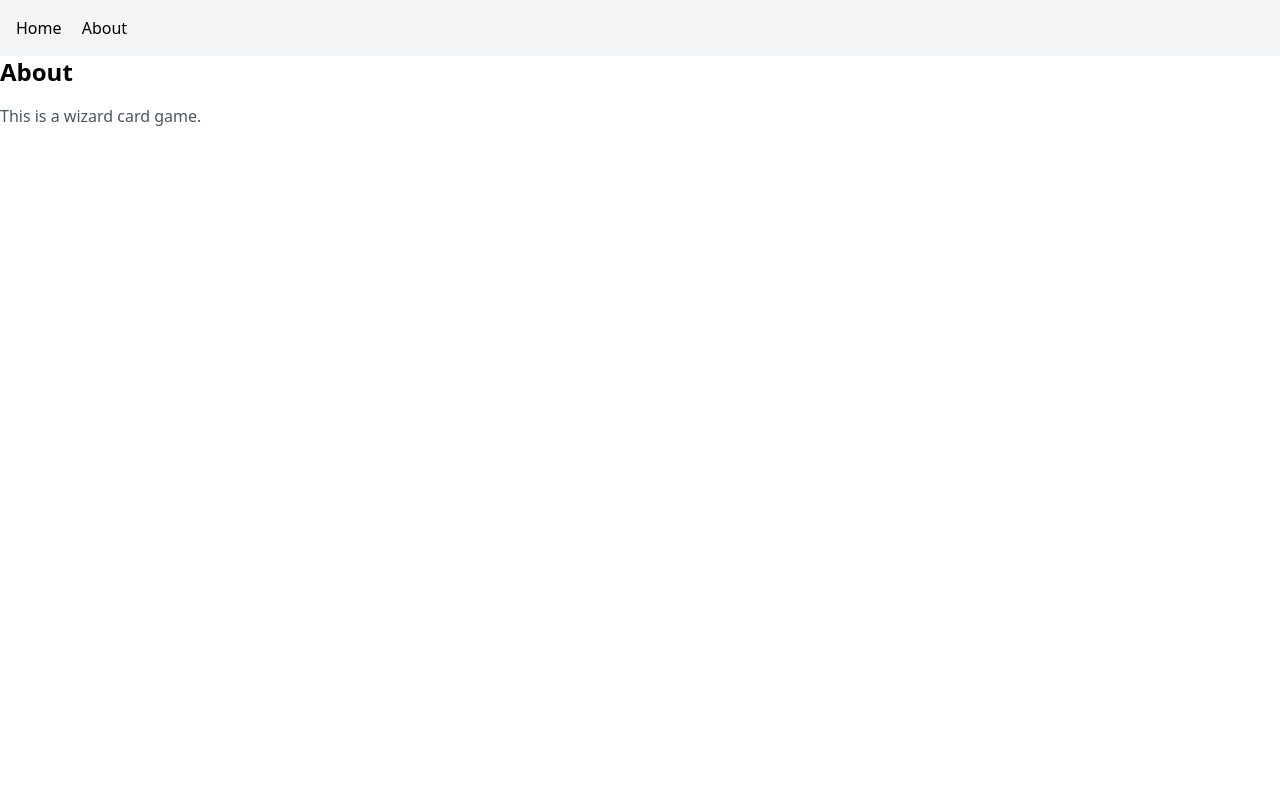
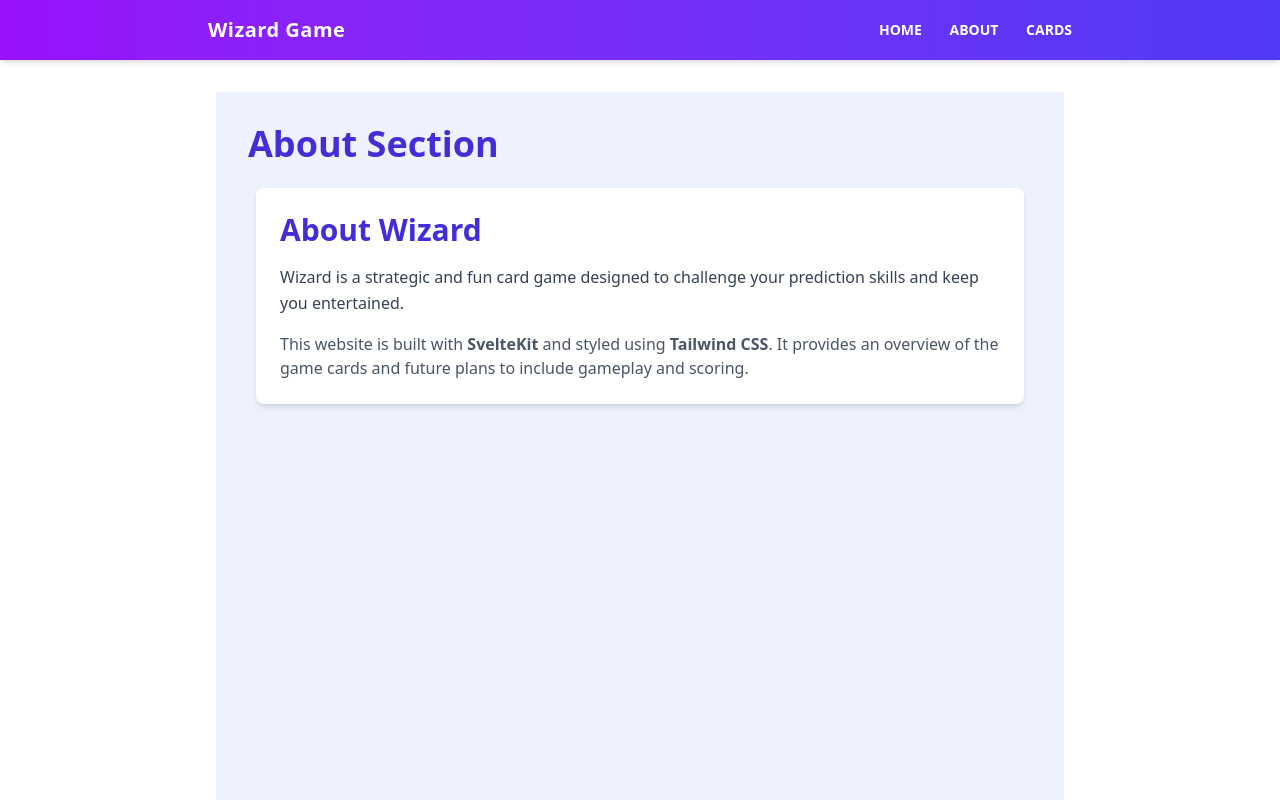
Before and after one commit to tf664/worldwidewizard, a SvelteKit app: page /about in a window 1280 px wide. Shown: the top 800 px of the page. Built offline with nearby package versions, Linux system fonts and the light colour scheme.

Commit message:
New structure

```diff
--- a/src/lib/WizardCard.svelte
+++ /dev/null
@@ -1,7 +0,0 @@
-<script>
-	export let name = 'Seherin';
-</script>
-
-<div class="border p-4 rounded shadow text-center">
-	🧙 {name}
-</div>
--- /dev/null
+++ b/src/lib/components/Card.svelte
@@ -0,0 +1,9 @@
+<script lang="ts">
+	export let name: string;
+	export let description: string;
+</script>
+
+<div class="p-4 border rounded-lg shadow hover:shadow-lg transition bg-white">
+	<h2 class="text-xl font-bold mb-2">{name}</h2>
+	<p class="text-gray-600 text-sm">{description}</p>
+</div>
--- a/src/routes/+layout.svelte
+++ b/src/routes/+layout.svelte
@@ -1,7 +1,24 @@
 <script lang="ts">
 	import '../app.css';
-
-	let { children } = $props();
+	export let data;
 </script>
 
-{@render children()}
+<header class="bg-gradient-to-r from-purple-600 to-indigo-600 text-white shadow-md">
+	<nav class="max-w-4xl mx-auto flex items-center justify-between p-4">
+		<h1 class="font-extrabold text-xl tracking-wide">Wizard Game</h1>
+		<div class="space-x-6 text-sm font-semibold uppercase">
+			<a href="/" class="hover:underline hover:text-yellow-300">Home</a>
+			<a href="/about" class="hover:underline hover:text-yellow-300">About</a>
+			<a href="/cards" class="hover:underline hover:text-yellow-300">Cards</a>
+		</div>
+	</nav>
+</header>
+
+<main class="max-w-4xl mx-auto mt-8 px-6">
+	<slot />
+</main>
+
+<footer class="max-w-4xl mx-auto mt-16 px-6 py-4 border-t text-center text-gray-500 text-xs">
+	<br> <br>
+	&copy; 2025 Wizard Game. All rights reserved.
+</footer>
--- a/src/routes/+page.svelte
+++ b/src/routes/+page.svelte
@@ -1,25 +1,9 @@
 <script>
-	import WizardCard from '$lib/WizardCard.svelte';
-
 	let count = $state(0);
-
-	import { fade } from 'svelte/transition';
-	let visible = true;
 </script>
 
-<h1>Digga leck mal dick Eier</h1>
-
-<p>
-	<a
-		class="text-blue-600 underline hover:text-blue-800"
-		href="https://youtu.be/xvFZjo5PgG0?si=q6YFLd1lnzocaw_O"
-		target="_blank">Click here</a
-	> to read the documentation
-</p>
-
-{#if visible}
-	<p transition:fade>Hello world</p>
-{/if}
+<h1 class="text-3xl font-bold mb-4">Welcome to Wizard</h1>
+<p class="text-gray-700">This is a simple card game app built with SvelteKit and Tailwind CSS.</p>
 
 <button
 	onclick={() => count++}
@@ -27,6 +11,3 @@
 >
 	clicks: {count}
 </button>
-
-<br /> <br />
-<WizardCard name="Magier" />
--- a/src/routes/about/+layout.svelte
+++ b/src/routes/about/+layout.svelte
@@ -1,5 +1,14 @@
-<nav class="bg-gray-100 p-4">
-	<a href="/" class="mr-4">Home</a>
-	<a href="/about">About</a>
-</nav>
-<slot />
+<script>
+		import '../../app.css';
+	export let data;
+</script>
+
+<div class="min-h-screen bg-indigo-50 p-8">
+	<header class="mb-6">
+		<h1 class="text-4xl font-bold text-indigo-700">About Section</h1>
+	</header>
+
+	<main class="max-w-3xl mx-auto bg-white p-6 rounded-lg shadow-md">
+		<slot />
+	</main>
+</div>
--- a/src/routes/about/+page.svelte
+++ b/src/routes/about/+page.svelte
@@ -1,2 +1,12 @@
-<h2 class="text-2xl font-bold mb-4">About</h2>
-<p class="text-gray-600">This is a wizard card game.</p>
+<section>
+	<h2 class="text-3xl font-bold mb-4 text-indigo-700">About Wizard</h2>
+	<p class="text-gray-700 leading-relaxed mb-4">
+		Wizard is a strategic and fun card game designed to challenge your prediction skills and keep
+		you entertained.
+	</p>
+	<p class="text-gray-600">
+		This website is built with <strong>SvelteKit</strong> and styled using
+		<strong>Tailwind CSS</strong>. It provides an overview of the game cards and future plans to
+		include gameplay and scoring.
+	</p>
+</section>
--- /dev/null
+++ b/src/routes/cards/+page.svelte
@@ -0,0 +1,17 @@
+<script lang="ts">
+	import Card from '$lib/components/Card.svelte';
+
+	const cards = [
+		{ name: 'Magier', description: 'Kann die Zukunft voraussagen.' },
+		{ name: 'Narr', description: 'Bringt Chaos ins Spiel.' },
+		{ name: 'Seherin', description: 'Weiß, wer gewinnt.' }
+	];
+</script>
+
+<h1 class="text-2xl font-semibold mb-4">Card Overview</h1>
+
+<div class="grid gap-4 sm:grid-cols-2 md:grid-cols-3">
+	{#each cards as card}
+		<Card name={card.name} description={card.description} />
+	{/each}
+</div>
```
Also changed, not shown: src/routes/cards/+layout.svelte (added).
